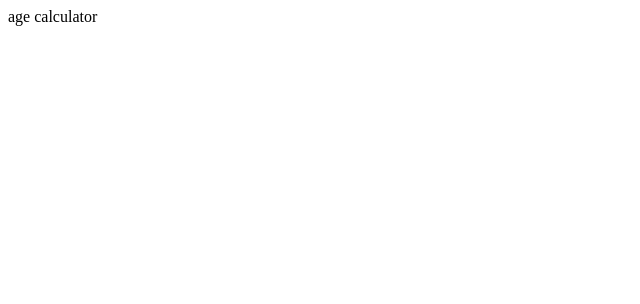
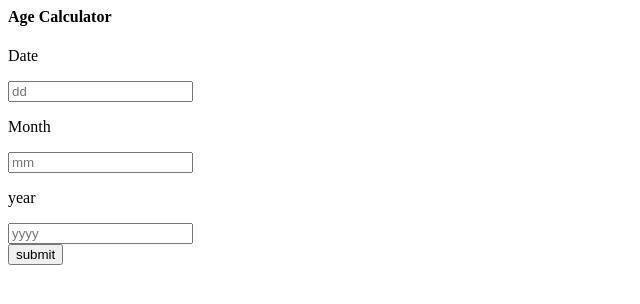
Before and after one commit to atkmishra/atkmishra.github.io, a plain HTML site: page agecalculator/index.html in a window 1280 px wide. Shown: the whole page, without its empty margins (0-640 px from the left). Drawn offline with Linux system fonts and the light colour scheme.

Commit message:
[refactor]

```diff
--- a/agecalculator/index.html
+++ b/agecalculator/index.html
@@ -1 +1,33 @@
-age calculator
+<html>
+    <head>
+    </head>
+     <body>
+       <div class="container">
+         <form>
+           <div class="base">
+             <div class="enter">
+               <h4>Age Calculator</h4>
+             </div>
+             <div class="block">
+               <p class="title">Date</p>
+               <input type="text" name="date" id="date" placeholder="dd" required="required" minlength="1" maxlength="2"/>
+             </div>
+             <div class="block">
+              <p class="title">Month</p>
+              <input type="text" name="month" id="month" placeholder="mm" required="required" minlength="1" maxlength="2"/>
+            </div>
+            <div class="block">
+              <p class="title">year</p>
+              <input type="text" name="year" id="year" placeholder="yyyy" required="required" minlength="4" maxlength="4"/>
+            </div>
+           </div>
+           <div class="base">
+             <div class="enter">
+               <input type="button" name="submit" value="submit" onclick="age()"; />
+             </div>
+           </div>
+           <div id="age"></div>
+         </form>
+       </div>
+     </body>
+   </html>
```
